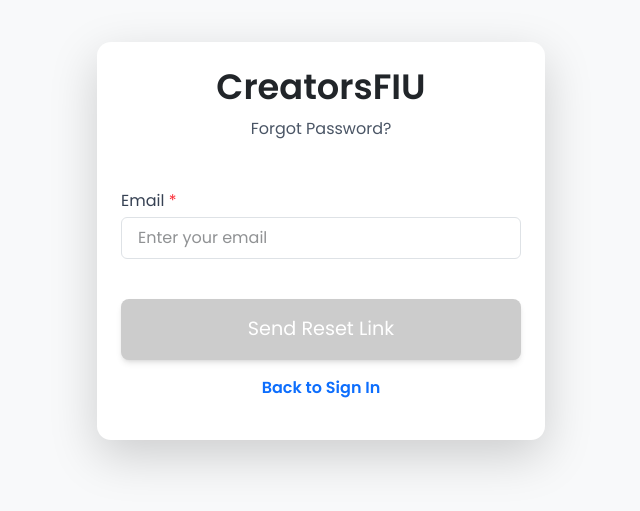
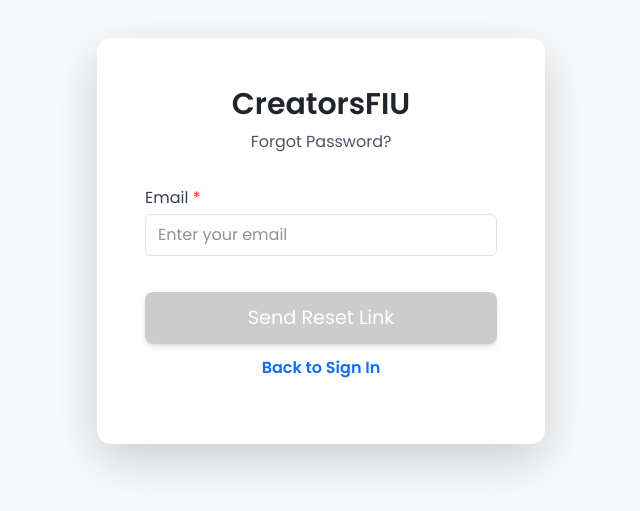
Before and after one commit to CreatorsFIU-initBuild/react-2, a React (Vite) app: page /forgot-password in a window 1280 px wide. Shown: the part 159-670 px from the top of the page, without its empty margins (319-959 px from the left). Built offline with nearby package versions, Linux system fonts and the light colour scheme; no server answers.

Commit message:
Fix class names

```diff
--- a/src/components/ForgotPass/ForgotPassword.jsx
+++ b/src/components/ForgotPass/ForgotPassword.jsx
@@ -34,17 +34,17 @@ const ForgotPassword = ({ toggleForgotPassword }) => {
   };
 
   return (
-    <main className="flex justify-center items-center min-h-screen px-4">
-      <div className="w-full max-w-md bg-white p-8 rounded-xl shadow-lg">
-        <h1 className="text-center text-3xl font-bold text-gray-900 pt-4">
+    <main className="flex justify-center items-center min-h-screen !px-4">
+      <div className="w-full max-w-md bg-white !p-8 rounded-xl shadow-lg">
+        <h1 className="text-center !text-3xl font-bold text-gray-900 !pt-4">
           CreatorsFIU
         </h1>
-        <p className="text-center text-gray-600 mb-4">Forgot Password?</p>
+        <p className="text-center text-gray-600 !mb-4">Forgot Password?</p>
 
         {/* Success Message */}
         {isSubmitted && (
           <div
-            className="text-sm bg-green-100 text-green-700 p-3 rounded mb-4 mx-4"
+            className="!text-sm bg-green-100 text-green-700 !p-3 rounded !mb-4 !mx-4"
             role="alert"
           >
             A password reset link has been sent to your email.
@@ -54,21 +54,21 @@ const ForgotPassword = ({ toggleForgotPassword }) => {
         {/* Error Message */}
         {error && (
           <div
-            className="text-sm bg-red-100 text-red-700 p-3 rounded mb-4"
+            className="!text-sm bg-red-100 text-red-700 !p-3 rounded !mb-4"
             role="alert"
           >
             {error}
           </div>
         )}
 
-        <form onSubmit={handleSubmit} className="p-4">
-          <div className="mb-3">
-            <label htmlFor="email" className="block mb-1 text-gray-700">
+        <form onSubmit={handleSubmit} className="!p-4">
+          <div className="!mb-3">
+            <label htmlFor="email" className="block !mb-1 text-gray-700">
               Email <span className="text-red-500">*</span>
             </label>
             <input
               type="email"
-              className="w-full px-3 py-2 border border-gray-300 rounded focus:outline-none focus:ring-2 focus:ring-blue-500"
+              className="w-full !px-3 !py-2 border border-gray-300 rounded focus:outline-none focus:ring-2 focus:ring-blue-500"
               id="email"
               placeholder="Enter your email"
               value={email}
@@ -76,10 +76,14 @@ const ForgotPassword = ({ toggleForgotPassword }) => {
               onFocus={() => setIsTouched(true)}
               required
             />
-            <div className="h-5 mt-1"> {/* Fixed height container for validation message */}
-              <p className={`text-red-600 text-sm ${
-                isTouched && (!isEmailValid || !email) ? "" : "invisible"
-              }`}>
+            <div className="h-5 !mt-1">
+              {" "}
+              {/* Fixed height container for validation message */}
+              <p
+                className={`text-red-600 !text-sm ${
+                  isTouched && (!isEmailValid || !email) ? "" : "invisible"
+                }`}
+              >
                 Must be a valid email (e.g., name@example.com).
               </p>
             </div>
@@ -87,14 +91,14 @@ const ForgotPassword = ({ toggleForgotPassword }) => {
 
           <button
             type="submit"
-            className="w-full text-white text-lg py-3 rounded-lg transition-all duration-300
+            className="w-full text-white text-lg !py-3 rounded-lg transition-all duration-300
             bg-blue-600 hover:bg-blue-800 active:bg-blue-700 shadow-md"
             disabled={!isEmailValid}
           >
             Send Reset Link
           </button>
 
-          <p className="text-center mt-3">
+          <p className="text-center !mt-3">
             <b
               onClick={toggleForgotPassword}
               className="text-primary cursor-pointer hover:underline"
```
